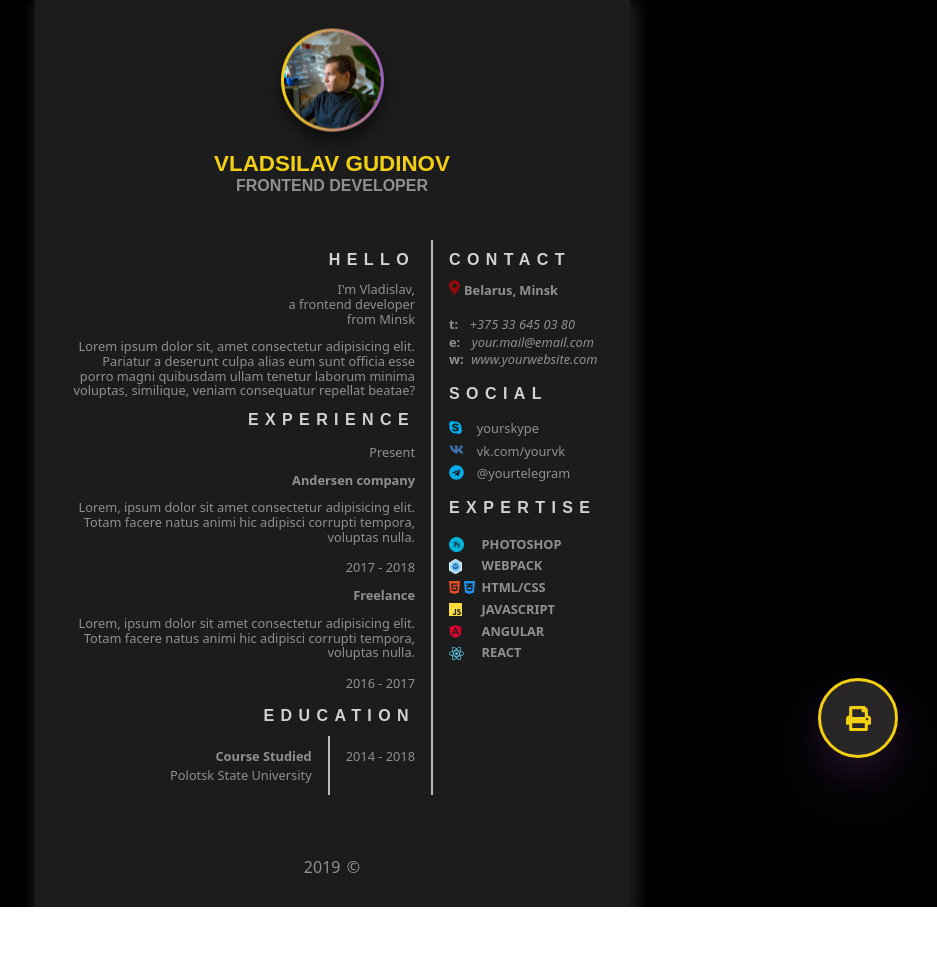
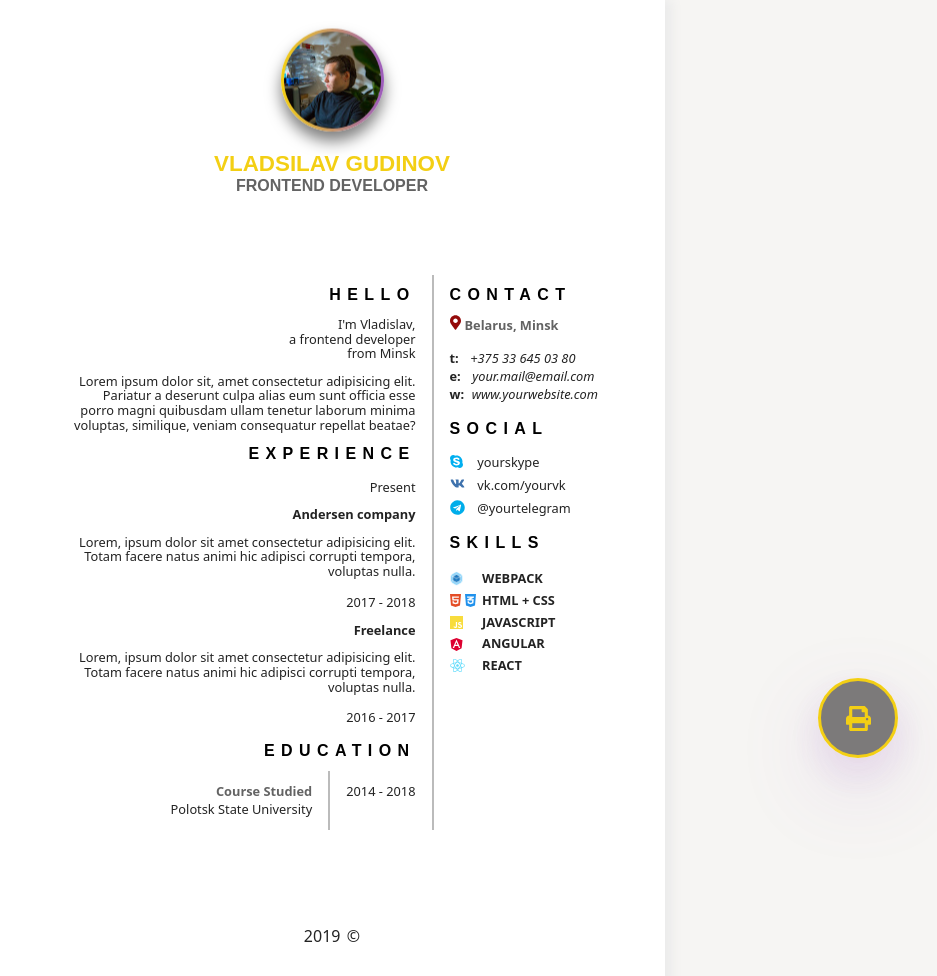
Before and after one commit to gudinov/pdf-cv-en, a plain HTML site: page index.html in a window 1280 px wide. Shown: the whole page, without its empty margins (308-1245 px from the left). Before the commit the page ends 907 px from the top, so only its background shows below. Drawn offline with Linux system fonts and the light colour scheme.

Commit message:
fix cv for print

```diff
--- a/index.html
+++ b/index.html
@@ -128,20 +128,8 @@
                                     </ul>
                                 </article>
                                 <article class="about__expertise">
-                                    <h1 class="title title_size-M">expertise</h1>
+                                    <h1 class="title title_size-M">skills</h1>
                                     <ul>
-                                        <li>
-                                            <div class="about__skills photoshop">
-                                                <i class="fa-icon fa-photoshop fa-icon_margin-r"></i>
-                                                <span class="text text_big text_bold">
-                                                    photoshop
-                                                </span>
-                                                <!-- <div class="progress">
-                                                    <span class="progress__main-line"></span>
-                                                    <span class="progress__bg-line"></span>
-                                                </div> -->
-                                            </div>
-                                        </li>
                                         <li>
                                             <div class="about__skills webpack">
                                                 <i class="fa-icon fa-webpack fa-icon_margin-r"></i>
@@ -159,7 +147,7 @@
                                                 <i class="fa-icon fa-html"></i>
                                                 <i class="fa-icon fa-css"></i>
                                                 <span class="text text_big text_bold">
-                                                    html/css
+                                                    html + css
                                                 </span>
                                                 <!-- <div class="progress">
                                                     <span class="progress__main-line"></span>
--- a/main-container/about/about.css
+++ b/main-container/about/about.css
@@ -1,5 +1,5 @@
 .about {
-    padding: 2em;
+    padding: 10%;
 }
 
 .about__hello ul {
@@ -11,7 +11,7 @@
 }
 
 .about__education h3 {
-    color: #909090;
+    color: #636363;
     margin-bottom: 0;
 }
 
@@ -60,7 +60,7 @@
 }
 
 .about__contact h3 {
-    color: #909090;
+    color: #636363;
     margin: 0;
     display: inline-block;
     transition: color 0.3s ease-out;
@@ -279,3 +279,9 @@ address.text_animation-line::after {
     transform: translateY(600%);
     animation: queueRightAwake1 .2s ease-in forwards;
 }
+
+@media print {
+    .about {
+        margin-right: 3%;
+    }
+}
--- a/main-container/main-container.css
+++ b/main-container/main-container.css
@@ -3,16 +3,16 @@
     justify-content: center;
     align-items: center;
     min-height: 100vh;
-    background-color: #000;
+    background-color: #f6f5f3;
 }
 
 .main-container__paper {
     display: flex;
     flex-direction: column;
     min-height: 100vh;
-    width: 595px;
-    background-color: #1c1c1c;
-    box-shadow: 3px 5px 13px 5px #1c1c1c;
+    width: 665px;
+    background-color: #fff;
+    box-shadow: 3px 5px 9px 5px #ececec;
 }
 
 .main-container__paper-content {
--- a/print/print.css
+++ b/print/print.css
@@ -292,4 +292,6 @@
   .print {
     display: none;
   }
+
+
 }
--- a/style.css
+++ b/style.css
@@ -6,16 +6,16 @@ h1, h2 {
 }
 
 h1, p, address, time, span, li {
-    color: #909090;
+    color: #232323;
 }
 
 h1 {
-    color: #d5d1d1;
+    color: #000000;
 
 }
 
 h2 {
-    color: #909090;
+    color: #636363;
 }
 
 li {
```
